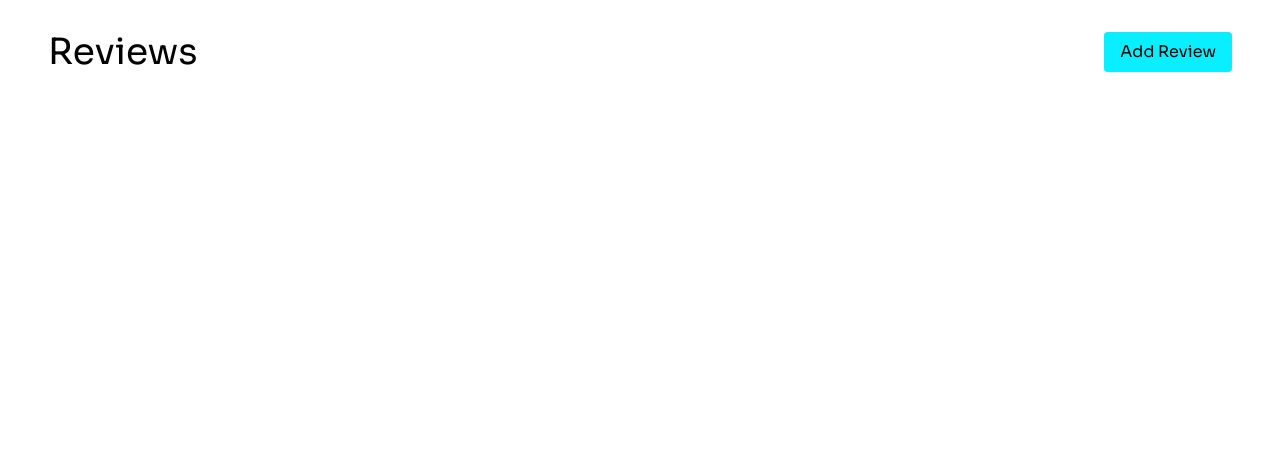
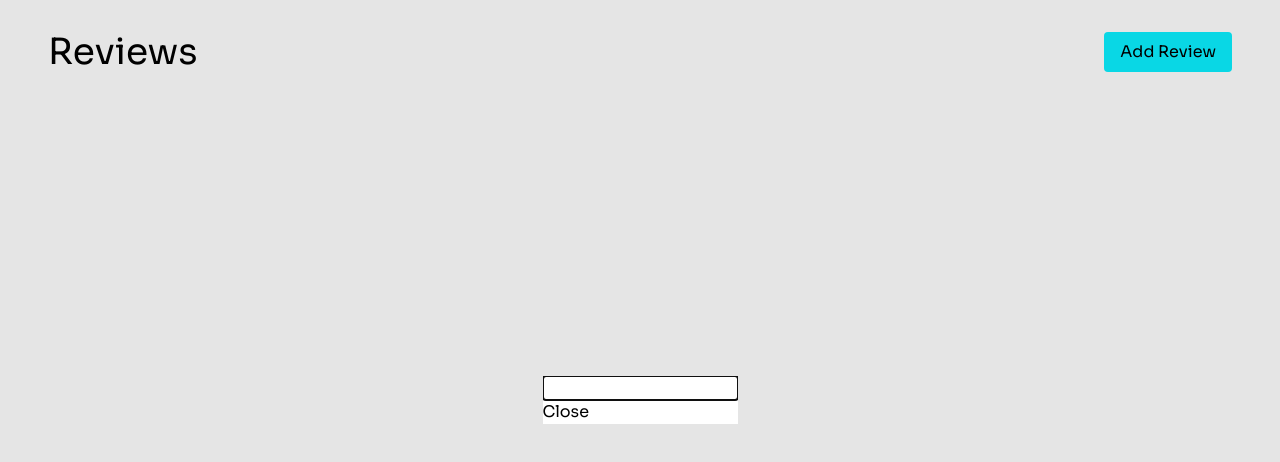
Before and after one commit to MichaelMkrtch/review-site, a React (Vite) app: page / in a window 1280 px wide. Both pictures are taken after a click on the button "Add Review". Shown: the top 462 px of the page. Built offline with nearby package versions, Linux system fonts and the light colour scheme.

Commit message:
feat: add basic review-modal content

```diff
--- a/index.html
+++ b/index.html
@@ -13,6 +13,7 @@
     <title>Review Site</title>
   </head>
   <body>
+    <div id="modal"></div>
     <div id="root"></div>
     <script type="module" src="/src/main.jsx"></script>
   </body>
--- /dev/null
+++ b/src/components/AddReviewModal.jsx
@@ -0,0 +1,26 @@
+import { forwardRef, useImperativeHandle, useRef } from 'react';
+import { createPortal } from 'react-dom';
+
+const AddReviewModal = forwardRef(function Modal(props, ref) {
+  const dialog = useRef();
+
+  useImperativeHandle(ref, () => {
+    return {
+      open: () => {
+        dialog.current.showModal();
+      }
+    }
+  })
+
+  return createPortal(
+    <dialog id="modal" ref={dialog}>
+      <input />
+      <form method="dialog">
+        <button>Close</button>
+      </form>
+    </dialog>,
+    document.querySelector('#modal')
+  )
+})
+
+export default AddReviewModal
--- a/src/components/Header.jsx
+++ b/src/components/Header.jsx
@@ -1,12 +1,28 @@
+import { useRef } from 'react'
+
+import AddReviewModal from "./AddReviewModal";
+
 export default function Header() {
+  const modal = useRef();
+
+  function handleOpenModal() {
+    modal.current.open();
+  }
+
   return (
+    <>
+      <AddReviewModal ref={modal} />
       <header>
         <div className="flex items-center justify-between px-12 py-8">
           <h1 className="text-4xl">Reviews</h1>
-        <button className="rounded bg-cyan-350 px-4 py-2 text-base">
+          <button
+            className="rounded bg-cyan-350 px-4 py-2 text-base"
+            onClick={handleOpenModal}
+          >
             Add Review
           </button>
         </div>
       </header>
+    </>
   );
 }
```
Lines whose indentation alone changed are shown as unchanged.
